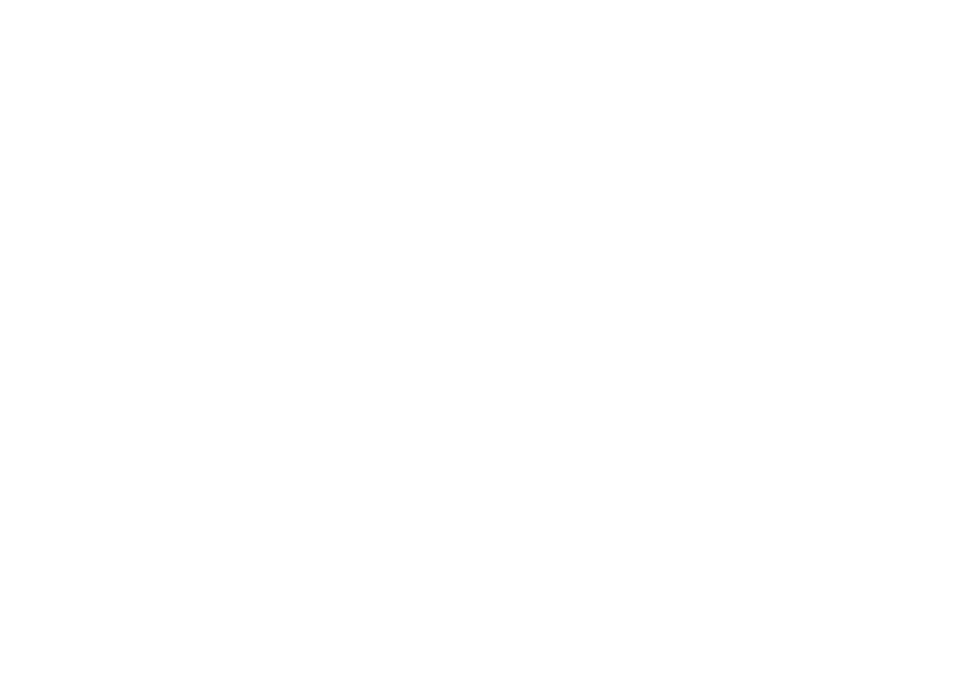
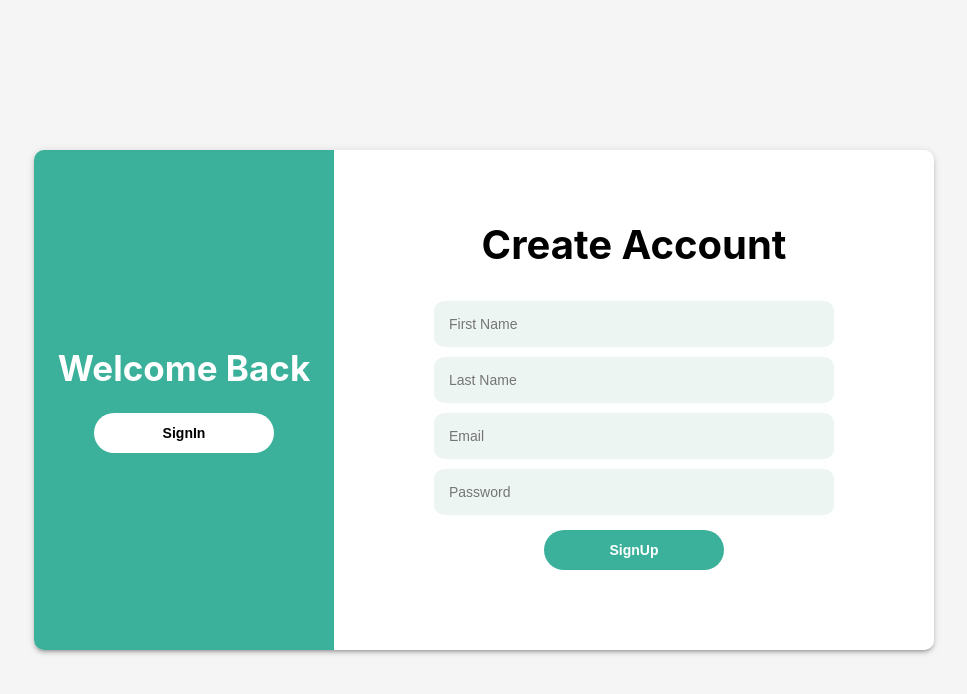
Before and after one commit to AlanRuan0129/Block-Brawl, a React (Create React App) app in the folder client/: page /signup in a window 1280 px wide. Shown: the top 694 px of the page, without its empty margins (156-1123 px from the left). Built offline with nearby package versions, Linux system fonts and the light colour scheme.

Commit message:
Implement Signin and Signup components

```diff
--- a/client/src/App.js
+++ b/client/src/App.js
@@ -1,12 +1,19 @@
-import React from 'react'
-
+import { Route, Routes, Navigate } from "react-router-dom";
+import Main from "./components/Main";
+import Login from "./components/Login";
+import Signup from "./components/Signup";
 
 function App() {
-  return (
-    <div>
+	const user = localStorage.getItem("token");
 
-    </div>
-  )
+	return (
+		<Routes>
+			{user && <Route path="/" exact element={<Main />} />}
+			<Route path="/signup" exact element={<Signup />} />
+			<Route path="/login" exact element={<Login />} />
+			<Route path="/" element={<Navigate replace to="/login" />} />
+		</Routes>
+	);
 }
 
 export default App
--- /dev/null
+++ b/client/src/components/Login/index.js
@@ -0,0 +1,75 @@
+import { useState } from "react";
+import axios from "axios";
+import { Link } from "react-router-dom";
+import styles from "./styles.module.css";
+
+const Login = () => {
+	const [data, setData] = useState({ email: "", password: "" });
+	const [error, setError] = useState("");
+
+	const handleChange = ({ currentTarget: input }) => {
+		setData({ ...data, [input.name]: input.value });
+	};
+
+	const handleSubmit = async (e) => {
+		e.preventDefault();
+		try {
+			const url = "http://localhost:5000/api/auth";
+			const { data: res } = await axios.post(url, data);
+			localStorage.setItem("token", res.data);
+			window.location = "/";
+		} catch (error) {
+			if (
+				error.response &&
+				error.response.status >= 400 &&
+				error.response.status <= 500
+			) {
+				setError(error.response.data.message);
+			}
+		}
+	};
+
+	return (
+		<div className={styles.login_container}>
+			<div className={styles.login_form_container}>
+				<div className={styles.left}>
+					<form className={styles.form_container} onSubmit={handleSubmit}>
+						<h1>Sign In to Your Account</h1>
+						<input
+							type="email"
+							placeholder="Email"
+							name="email"
+							onChange={handleChange}
+							value={data.email}
+							required
+							className={styles.input}
+						/>
+						<input
+							type="password"
+							placeholder="Password"
+							name="password"
+							onChange={handleChange}
+							value={data.password}
+							required
+							className={styles.input}
+						/>
+						{error && <div className={styles.error_msg}>{error}</div>}
+						<button type="submit" className={styles.green_btn}>
+							SignIn
+						</button>
+					</form>
+				</div>
+				<div className={styles.right}>
+					<h1>New Here ?</h1>
+					<Link to="/signup">
+						<button type="button" className={styles.white_btn}>
+							SignUp
+						</button>
+					</Link>
+				</div>
+			</div>
+		</div>
+	);
+};
+
+export default Login;
--- /dev/null
+++ b/client/src/components/Login/styles.module.css
@@ -0,0 +1,98 @@
+.login_container {
+	width: 100%;
+	min-height: 100vh;
+	background-color: #f5f5f5;
+	display: flex;
+	align-items: center;
+	justify-content: center;
+}
+
+.login_form_container {
+	width: 900px;
+	height: 500px;
+	display: flex;
+	border-radius: 10px;
+	box-shadow: 0px 3px 3px -2px rgb(0 0 0 / 20%),
+		0px 3px 4px 0px rgb(0 0 0 / 14%), 0px 1px 8px 0px rgb(0 0 0 / 12%);
+}
+
+.left {
+	flex: 2;
+	display: flex;
+	flex-direction: column;
+	align-items: center;
+	justify-content: center;
+	background-color: white;
+	border-top-left-radius: 10px;
+	border-bottom-left-radius: 10px;
+}
+
+.form_container {
+	display: flex;
+	flex-direction: column;
+	align-items: center;
+}
+
+.form_container h1 {
+	font-size: 40px;
+	margin-top: 0;
+}
+
+.input {
+	outline: none;
+	border: none;
+	width: 370px;
+	padding: 15px;
+	border-radius: 10px;
+	background-color: #edf5f3;
+	margin: 5px 0;
+	font-size: 14px;
+}
+
+.error_msg {
+	width: 370px;
+	padding: 15px;
+	margin: 5px 0;
+	font-size: 14px;
+	background-color: #f34646;
+	color: white;
+	border-radius: 5px;
+	text-align: center;
+}
+
+.right {
+	flex: 1;
+	display: flex;
+	flex-direction: column;
+	align-items: center;
+	justify-content: center;
+	background-color: #3bb19b;
+	border-top-right-radius: 10px;
+	border-bottom-right-radius: 10px;
+}
+
+.right h1 {
+	margin-top: 0;
+	color: white;
+	font-size: 40px;
+	align-self: center;
+}
+
+.white_btn,
+.green_btn {
+	border: none;
+	outline: none;
+	padding: 12px 0;
+	background-color: white;
+	border-radius: 20px;
+	width: 180px;
+	font-weight: bold;
+	font-size: 14px;
+	cursor: pointer;
+}
+
+.green_btn {
+	background-color: #3bb19b;
+	color: white;
+	margin: 10px;
+}
--- /dev/null
+++ b/client/src/components/Main/index.js
@@ -0,0 +1,29 @@
+import React, { useEffect } from 'react';
+import styles from "./styles.module.css";
+
+import io from 'socket.io-client';
+
+
+const Main = () => {
+
+
+	const handleLogout = () => {
+		localStorage.removeItem("token");
+		window.location.reload();
+	};
+
+	return (
+		<div className={styles.main_container}>
+			<nav className={styles.navbar}>
+				<h1>fakebook</h1>
+				<button className={styles.white_btn} onClick={handleLogout}>
+					Sign out
+				</button>
+			</nav>
+
+
+		</div>
+	);
+};
+
+export default Main;
--- /dev/null
+++ b/client/src/components/Main/styles.module.css
@@ -0,0 +1,27 @@
+.navbar {
+	width: 100%;
+	height: 70px;
+	background-color: #3bb19b;
+	display: flex;
+	align-items: center;
+	justify-content: space-between;
+}
+
+.navbar h1 {
+	color: white;
+	font-size: 25px;
+	margin-left: 20px;
+}
+
+.white_btn {
+	border: none;
+	outline: none;
+	padding: 12px 0;
+	background-color: white;
+	border-radius: 20px;
+	width: 120px;
+	font-weight: bold;
+	font-size: 14px;
+	cursor: pointer;
+	margin-right: 20px;
+}
--- /dev/null
+++ b/client/src/components/Signup/index.js
@@ -0,0 +1,99 @@
+import { useState } from "react";
+import axios from "axios";
+import { Link, useNavigate } from "react-router-dom";
+import styles from "./styles.module.css";
+
+const Signup = () => {
+	const [data, setData] = useState({
+		firstName: "",
+		lastName: "",
+		email: "",
+		password: "",
+	});
+	const [error, setError] = useState("");
+	const navigate = useNavigate();
+
+	const handleChange = ({ currentTarget: input }) => {
+		setData({ ...data, [input.name]: input.value });
+	};
+
+	const handleSubmit = async (e) => {
+		e.preventDefault();
+		try {
+			const url = "http://localhost:5000/api/users";
+			const { data: res } = await axios.post(url, data);
+			navigate("/login");
+			console.log(res.message);
+		} catch (error) {
+			if (
+				error.response &&
+				error.response.status >= 400 &&
+				error.response.status <= 500
+			) {
+				setError(error.response.data.message);
+			}
+		}
+	};
+
+	return (
+		<div className={styles.signup_container}>
+			<div className={styles.signup_form_container}>
+				<div className={styles.left}>
+					<h1>Welcome Back</h1>
+					<Link to="/login">
+						<button type="button" className={styles.white_btn}>
+							SignIn
+						</button>
+					</Link>
+				</div>
+				<div className={styles.right}>
+					<form className={styles.form_container} onSubmit={handleSubmit}>
+						<h1>Create Account</h1>
+						<input
+							type="text"
+							placeholder="First Name"
+							name="firstName"
+							onChange={handleChange}
+							value={data.firstName}
+							required
+							className={styles.input}
+						/>
+						<input
+							type="text"
+							placeholder="Last Name"
+							name="lastName"
+							onChange={handleChange}
+							value={data.lastName}
+							required
+							className={styles.input}
+						/>
+						<input
+							type="email"
+							placeholder="Email"
+							name="email"
+							onChange={handleChange}
+							value={data.email}
+							required
+							className={styles.input}
+						/>
+						<input
+							type="password"
+							placeholder="Password"
+							name="password"
+							onChange={handleChange}
+							value={data.password}
+							required
+							className={styles.input}
+						/>
+						{error && <div className={styles.error_msg}>{error}</div>}
+						<button type="submit" className={styles.green_btn}>
+							SignUp
+						</button>
+					</form>
+				</div>
+			</div>
+		</div>
+	);
+};
+
+export default Signup;
--- /dev/null
+++ b/client/src/components/Signup/styles.module.css
@@ -0,0 +1,98 @@
+.signup_container {
+	width: 100%;
+	min-height: 100vh;
+	background-color: #f5f5f5;
+	display: flex;
+	align-items: center;
+	justify-content: center;
+}
+
+.signup_form_container {
+	width: 900px;
+	height: 500px;
+	display: flex;
+	border-radius: 10px;
+	box-shadow: 0px 3px 3px -2px rgb(0 0 0 / 20%),
+		0px 3px 4px 0px rgb(0 0 0 / 14%), 0px 1px 8px 0px rgb(0 0 0 / 12%);
+}
+
+.left {
+	flex: 1;
+	display: flex;
+	flex-direction: column;
+	align-items: center;
+	justify-content: center;
+	background-color: #3bb19b;
+	border-top-left-radius: 10px;
+	border-bottom-left-radius: 10px;
+}
+
+.left h1 {
+	margin-top: 0;
+	color: white;
+	font-size: 35px;
+	align-self: center;
+}
+
+.right {
+	flex: 2;
+	display: flex;
+	flex-direction: column;
+	align-items: center;
+	justify-content: center;
+	background-color: white;
+	border-top-right-radius: 10px;
+	border-bottom-right-radius: 10px;
+}
+
+.form_container {
+	display: flex;
+	flex-direction: column;
+	align-items: center;
+}
+
+.form_container h1 {
+	font-size: 40px;
+	margin-top: 0;
+}
+
+.input {
+	outline: none;
+	border: none;
+	width: 370px;
+	padding: 15px;
+	border-radius: 10px;
+	background-color: #edf5f3;
+	margin: 5px 0;
+	font-size: 14px;
+}
+
+.error_msg {
+	width: 370px;
+	padding: 15px;
+	margin: 5px 0;
+	font-size: 14px;
+	background-color: #f34646;
+	color: white;
+	border-radius: 5px;
+	text-align: center;
+}
+
+.white_btn,
+.green_btn {
+	border: none;
+	outline: none;
+	padding: 12px 0;
+	background-color: white;
+	border-radius: 20px;
+	width: 180px;
+	font-weight: bold;
+	font-size: 14px;
+	cursor: pointer;
+}
+
+.green_btn {
+	background-color: #3bb19b;
+	color: white;
+	margin: 10px;
+}
```
